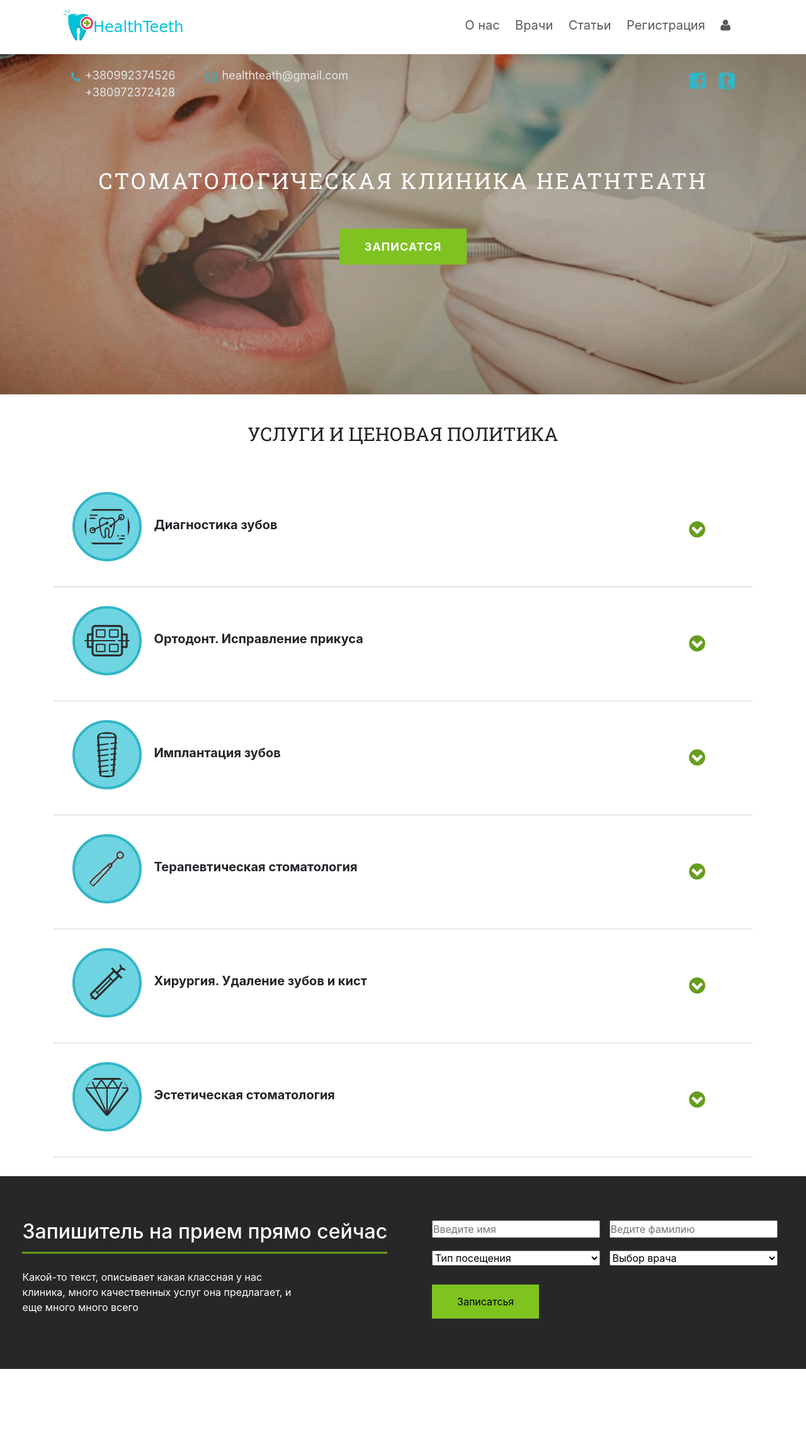
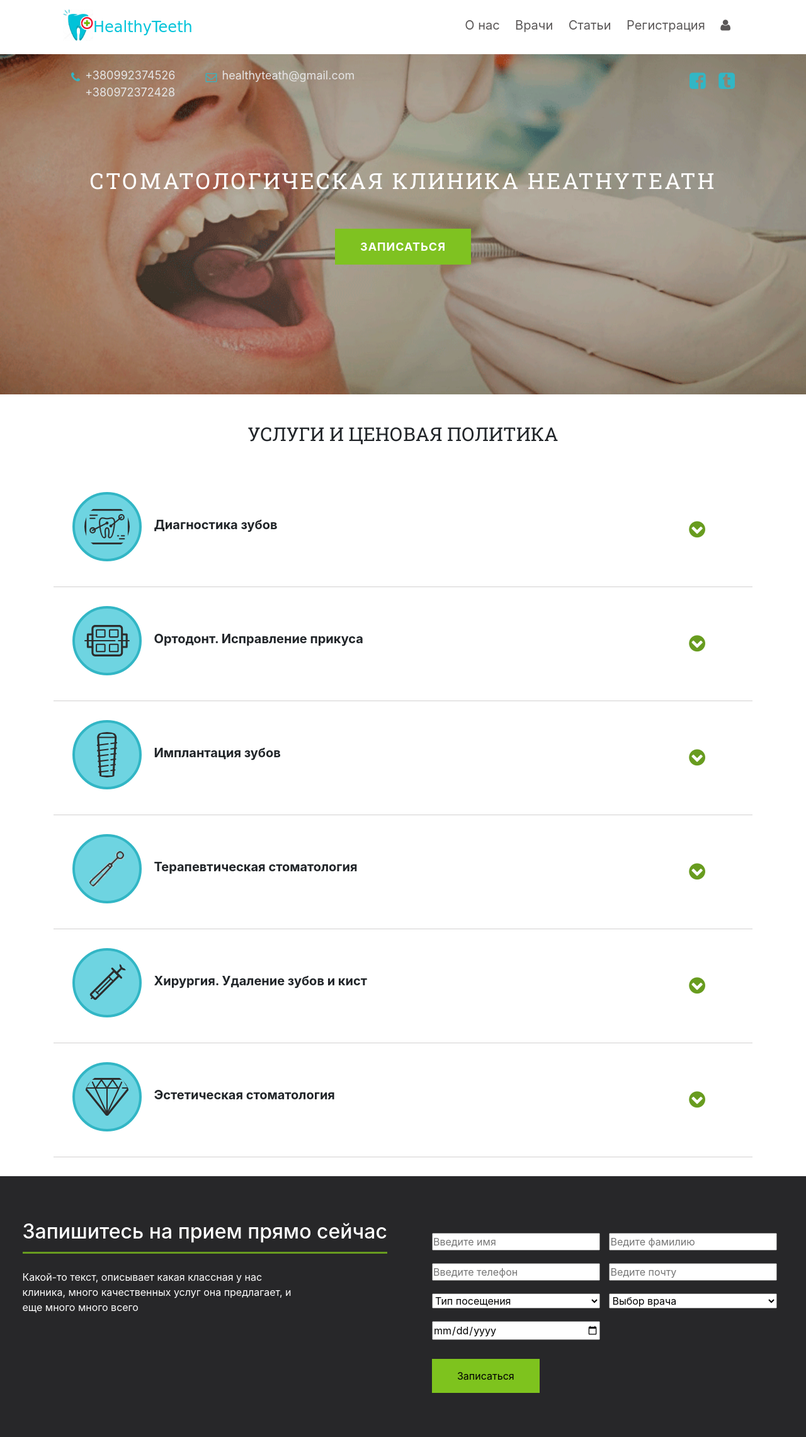
Before and after one commit to tatiana123q/Project_univesity, a PHP site: page / in a window 1280 px wide. Shown: the whole page at 63% size. Before the commit the page ends 2173 px from the top, so only its background shows below. Run offline with PHP 8.4, Linux system fonts and the light colour scheme.

Commit message:
Change form of visitation

```diff
--- a/css/form1.css
+++ b/css/form1.css
@@ -13,7 +13,7 @@
 	margin-right: 10px;
 	}
 .Form_of_visitation input{
-	margin-right: 10px;
+	margin: 20px 10px 0 0;
 	width: 267px;
 	}
 .Form_of_visitation_title div h2{
--- a/index.html
+++ b/index.html
@@ -19,7 +19,7 @@
 			<div class="HeaderWrapper">
 				<div class="Logo">
 					<div class="Logo-img"><img src="img/logo.jpg" height="50" width="48"></div>
-					<div class="Logo-name">HealthTeeth</div>
+					<div class="Logo-name">HealthyTeeth</div>
 				</div>
 				<div class="Nav">
 					<ul>
@@ -47,7 +47,7 @@
 						<div class="HomeInfotmation-contact">
 							<i class="fa fa-envelope-o" aria-hidden="true"></i>
 							<div class="email">
-								<span>healthteath@gmail.com</span>
+								<span>healthyteath@gmail.com</span>
 							</div>
 						</div>
 					</div>
@@ -57,10 +57,10 @@
 					</div>
 				</div>
 				<div class="HomeInfotmation-title">
-					<span>Стоматологическая клиника heathteath</span>
+					<span>Стоматологическая клиника heathyteath</span>
 				</div>
 				<div class="HomeInfotmation-way_to_form">
-					<button>записатся</button>
+					<button>записаться</button>
 				</div>
 			</div>
 			</section>
@@ -122,13 +122,16 @@
 	<section class="Form_of_visitation">
 		<div class="Form_of_visitation_title">
 			<div>
-				<h2>Запишитель на прием прямо сейчас</h2>
+				<h2>Запишитесь на прием прямо сейчас</h2>
 				<p>Какой-то текст, описывает какая классная у нас клиника, много качественных услуг она предлагает, и еще много много всего</p>
 			</div>
 		</div>
 		<form>
 			<input type="text" name="name" id="name" value="" size="25" placeholder="Введите имя" />
 			<input type="text" name="second_name" id="second_name" value="" size="25" placeholder="Ведите фамилию" /><br>
+			<input type="tel" name="phone" id="phone" value="" size="25" placeholder="Введите телефон" />
+			<input type="email" name="mail" id="mail" value="" size="25" placeholder="Ведите почту" /><br>
+
 			<select name="type_of_visitation">
 				<option selected="selected">Тип посещения</option>
 				<option >Снимок</option>
@@ -141,7 +144,8 @@
 				<option >Марченко С.Н</option>
 				<option>Кириенко Р.Т.</option>
 			</select><br>
-			<button type="submit" form="form1" value="Submit">Записатсья</button>
+			<input type="date" name="date" id="date"><br>
+			<button type="submit" form="form1" value="Submit">Записаться</button>
 		</form>
 	</section>
 	<script src="js/common.js"></script>
```
Also changed, not shown: doctors.html (+11 -7 lines).
